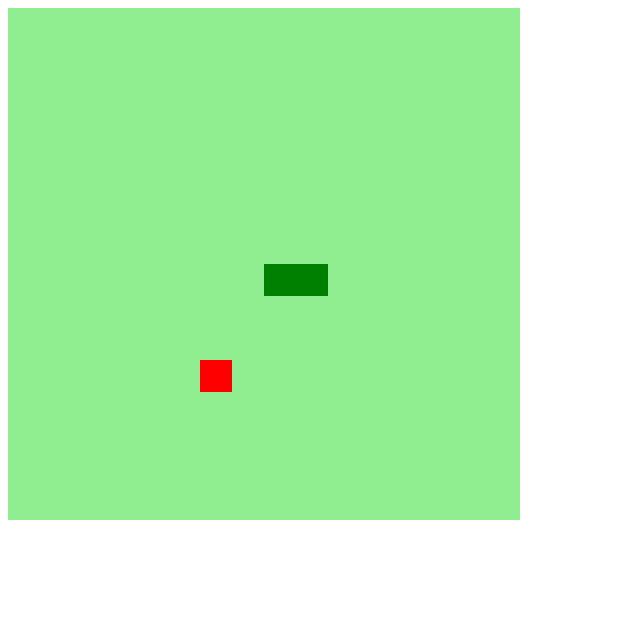
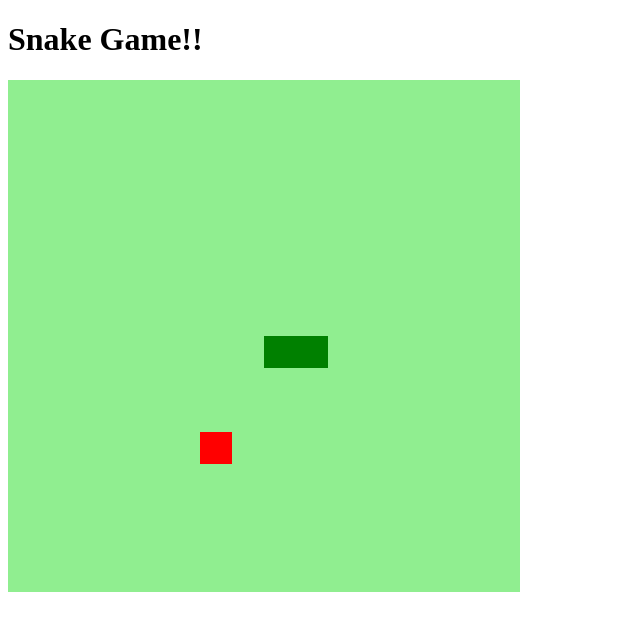
Before and after one commit to marcelofdev/Snake_Game, a plain HTML site: page index.html in a window 1280 px wide. Shown: the whole page, without its empty margins (0-640 px from the left). Drawn offline with Linux system fonts and the light colour scheme.

Commit message:
Finalizações do Game

```diff
--- a/index.html
+++ b/index.html
@@ -11,6 +11,7 @@
 </head>
 
 <body>
+    <h1>Snake Game!!</h1>
     <canvas id="snake" width="512" height="512"></canvas>
 
 </body>
```
